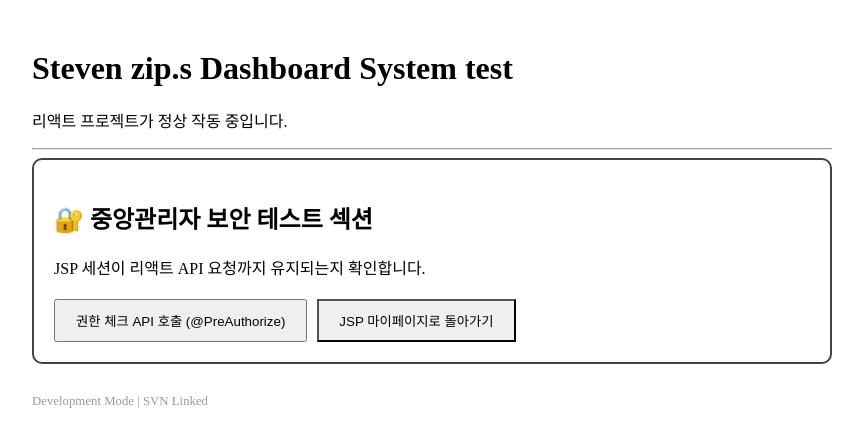
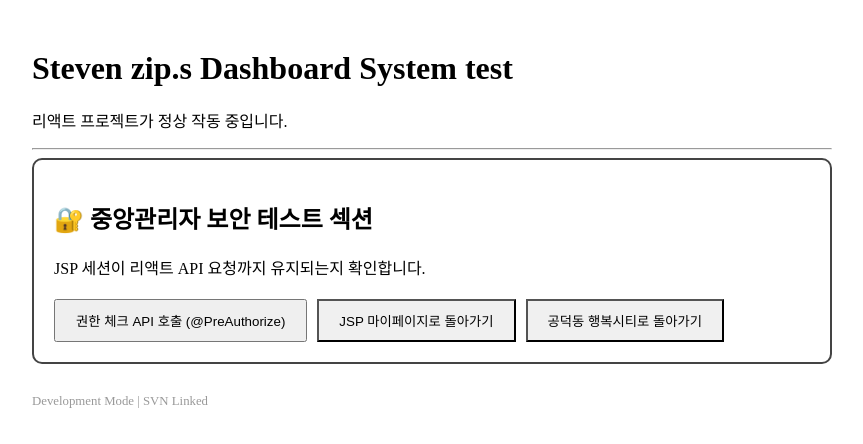
Before and after one commit to osa200279/STEVEN_ZIPS, a React (Vite) app in the folder STEVEN_REACT/: page / in a window 1280 px wide. Shown: the top 444 px of the page, without its empty margins (208-1071 px from the left). Built offline with nearby package versions, Linux system fonts and the light colour scheme.

Commit message:
[FE] 2026.05.06 이용로 리액트 테스트 버튼 추가

```diff
--- a/STEVEN_REACT/src/SecurityTestPage.jsx
+++ b/STEVEN_REACT/src/SecurityTestPage.jsx
@@ -29,6 +29,13 @@ const SecurityTestPage = () => {
         >
           JSP 마이페이지로 돌아가기
         </button>
+
+        <button
+          onClick={() => window.location.href = 'http://localhost:8080/apt/main/A10023118'}
+          style={{ padding: '10px 20px', backgroundColor: '#f0f0f0' }}
+        >
+          공덕동 행복시티로 돌아가기
+        </button>
       </div>
     </div>
   );
```
